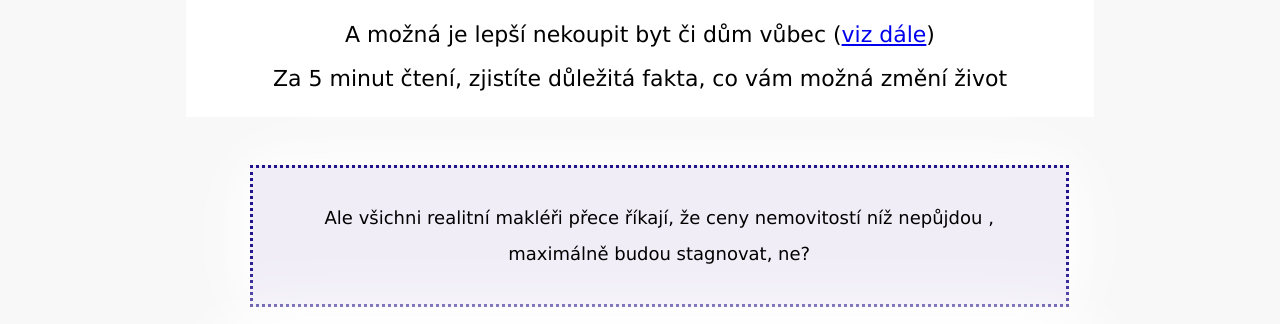
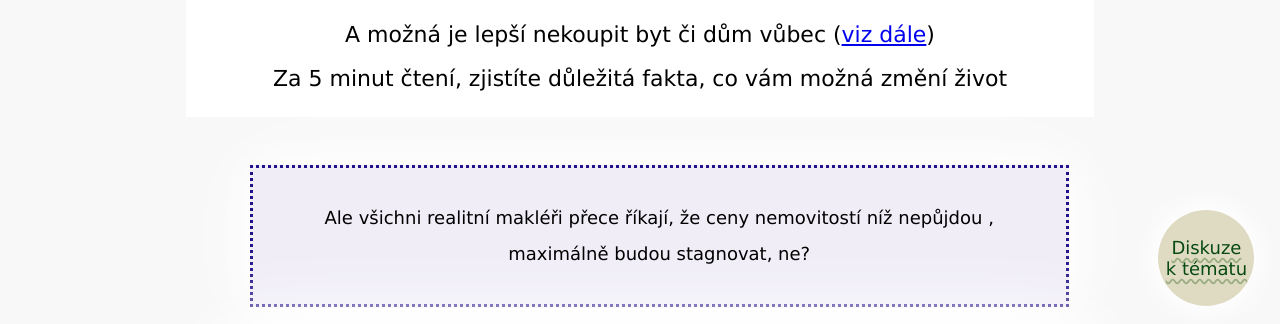
Before and after one commit to Roman-Flossler/efxcz, a plain HTML site: page nekupto/index.html in a window 1280 px wide. Shown: the part 468-792 px from the top of the page. Drawn offline with Linux system fonts and the light colour scheme.

Commit message:
diskuze k tematu

```diff
--- a/nekupto/index.html
+++ b/nekupto/index.html
@@ -134,6 +134,37 @@
         width: 100vw;
       }
 
+      #diskuze {
+        position: fixed;
+        display: flex;
+        align-items: center;
+        justify-content: center;
+        right: 2vw;
+        bottom: 2vw;
+        width: 6rem;
+        height: 6rem;
+        border-radius: 50%;
+        text-align: center;
+        box-shadow: 0 0 24px white, 0 0 34px white;
+        background-color: #dfdbc2;
+      }
+
+      #diskuze:hover {
+        transition: 0.6s;
+        transform: rotateY(360deg);
+        filter: invert(1) hue-rotate(110deg);
+        box-shadow: none;
+      }
+
+      #diskuze a {
+        color: #064a12;
+        text-decoration: wavy;
+        text-decoration: underline;
+        text-decoration-style: wavy;
+        text-underline-offset: 3px;
+        text-decoration-color: #99ad81;
+      }
+
       /**      @media (prefers-color-scheme: dark) {
         html {
           filter: invert(0.93) hue-rotate(166deg);
@@ -168,6 +199,9 @@
         h2,
         h3 {
           line-height: 1.1em;
+        }
+        #diskuze {
+          transform: scale(0.88);
         }
       }
 
@@ -381,6 +415,12 @@
       </p>
       <br /><br /><br />
     </main>
+    <div id="diskuze">
+      <a href="https://www.efx.cz/nekupto/diskuze/" target="_blank"
+        >Diskuze <br />
+        k tématu</a
+      >
+    </div>
     <script type="text/javascript">
       window.reached100 = false;
       window.reached50 = false;
```
Also changed, not shown: nekupto/diskuze/index.html (+11 -3 lines).
